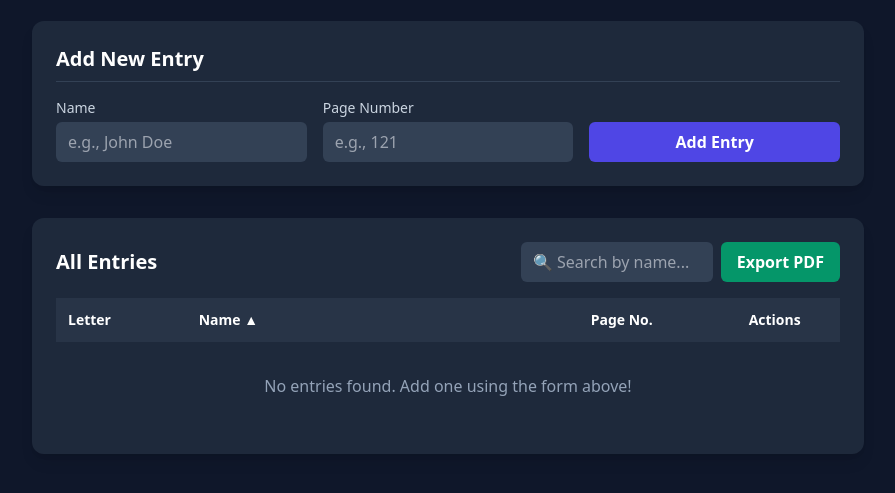
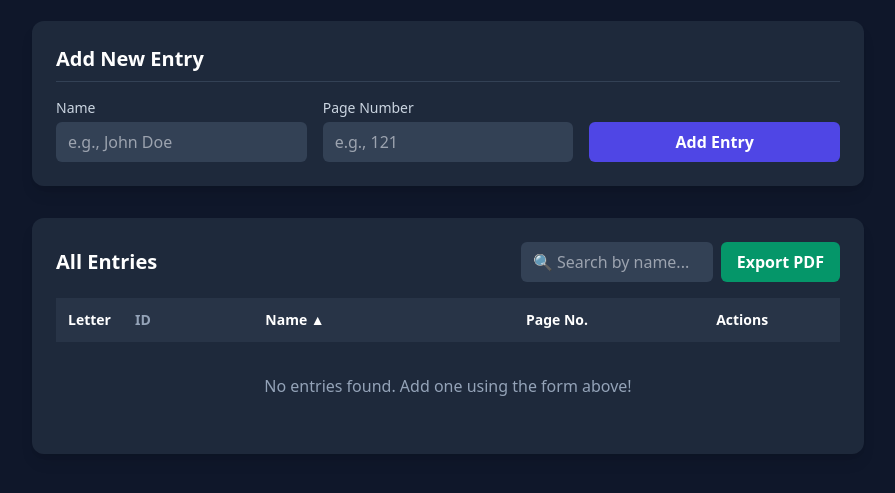
Before and after one commit to umesherra7763/Khata_ind, a plain HTML site: page index.html in a window 1280 px wide. Shown: the part 107-600 px from the top of the page, without its empty margins (192-1087 px from the left). Drawn offline with nearby package versions, Linux system fonts and the light colour scheme; no server answers.

Commit message:
feat: add ID column to table and PDF export

```diff
--- a/index.html
+++ b/index.html
@@ -151,14 +151,15 @@
                     <table class="min-w-full text-left">
                         <thead class="bg-slate-700/50">
                             <tr>
-                                <th class="p-3 font-semibold text-sm w-1/6">Letter</th>
-                                <th id="sort-name-header" class="sortable-header p-3 font-semibold text-sm w-3/6">
+                                <th class="p-3 font-semibold text-sm w-1/12">Letter</th>
+                                <th class="p-3 font-semibold text-sm w-2/12 text-slate-400">ID</th>
+                                <th id="sort-name-header" class="sortable-header p-3 font-semibold text-sm w-4/12">
                                     Name <span id="sort-name-indicator"></span>
                                 </th>
-                                <th id="sort-page-header" class="sortable-header p-3 font-semibold text-sm w-1/6">
+                                <th id="sort-page-header" class="sortable-header p-3 font-semibold text-sm w-2/12">
                                     Page No. <span id="sort-page-indicator"></span>
                                 </th>
-                                <th class="p-3 font-semibold text-sm w-1/6 text-center">Actions</th>
+                                <th class="p-3 font-semibold text-sm w-3/12 text-center">Actions</th>
                             </tr>
                         </thead>
                         <tbody id="entries-table-body" class="divide-y divide-slate-700">
@@ -403,6 +404,7 @@
                 row.className = 'hover:bg-slate-700/50 transition-colors';
                 row.innerHTML = `
                     <td class="p-3">${entry.letter}</td>
+                    <td class="p-3 text-slate-400 text-sm font-mono">${entry.id}</td>
                     <td class="p-3">${entry.name}</td>
                     <td class="p-3">${entry.pageNumber}</td>
                     <td class="p-3 text-center">
@@ -638,8 +640,8 @@
             });
 
             doc.autoTable({
-                head: [['Letter', 'Name', 'Page Number']],
-                body: sorted.map(e => [e.letter, e.name, e.pageNumber]),
+                head: [['Letter', 'ID', 'Name', 'Page Number']],
+                body: sorted.map(e => [e.letter, e.id, e.name, e.pageNumber]),
                 startY: 30,
                 theme:  'grid',
                 headStyles: { fillColor: [75, 85, 99] }
```
